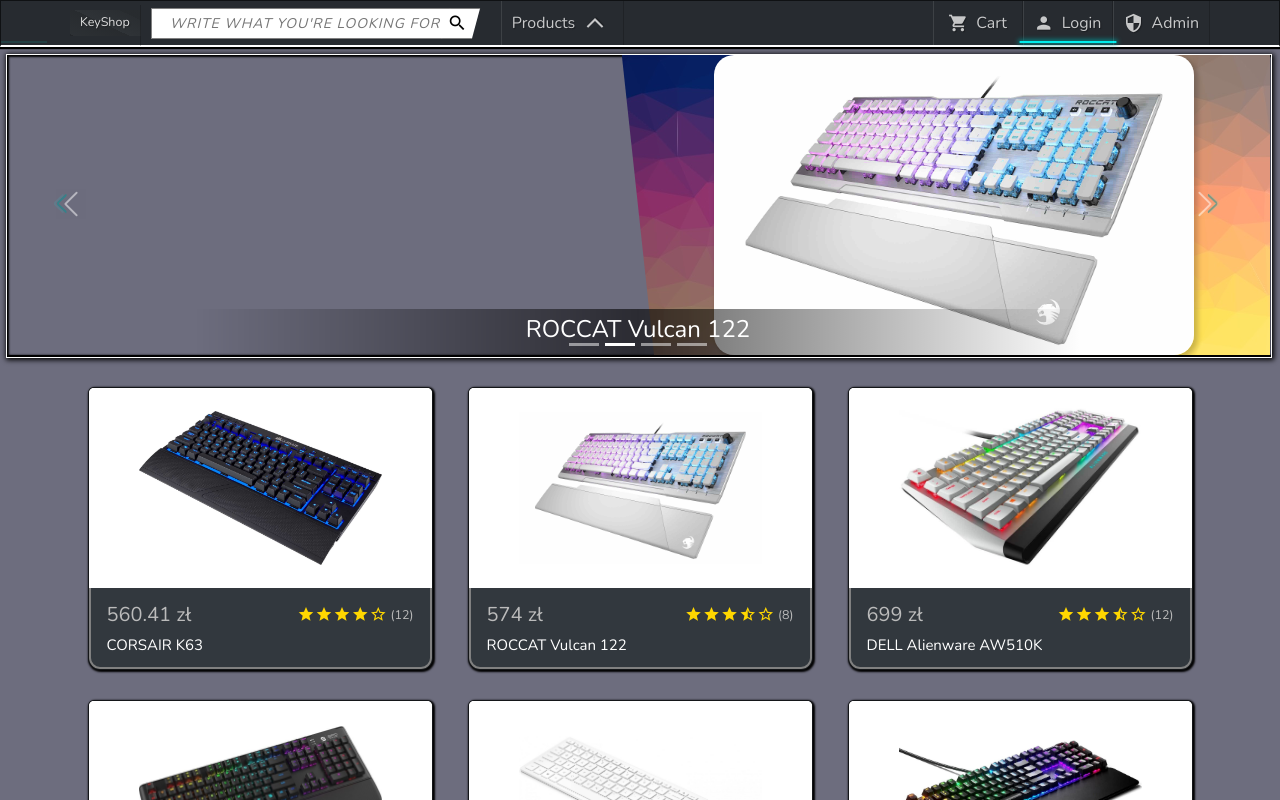
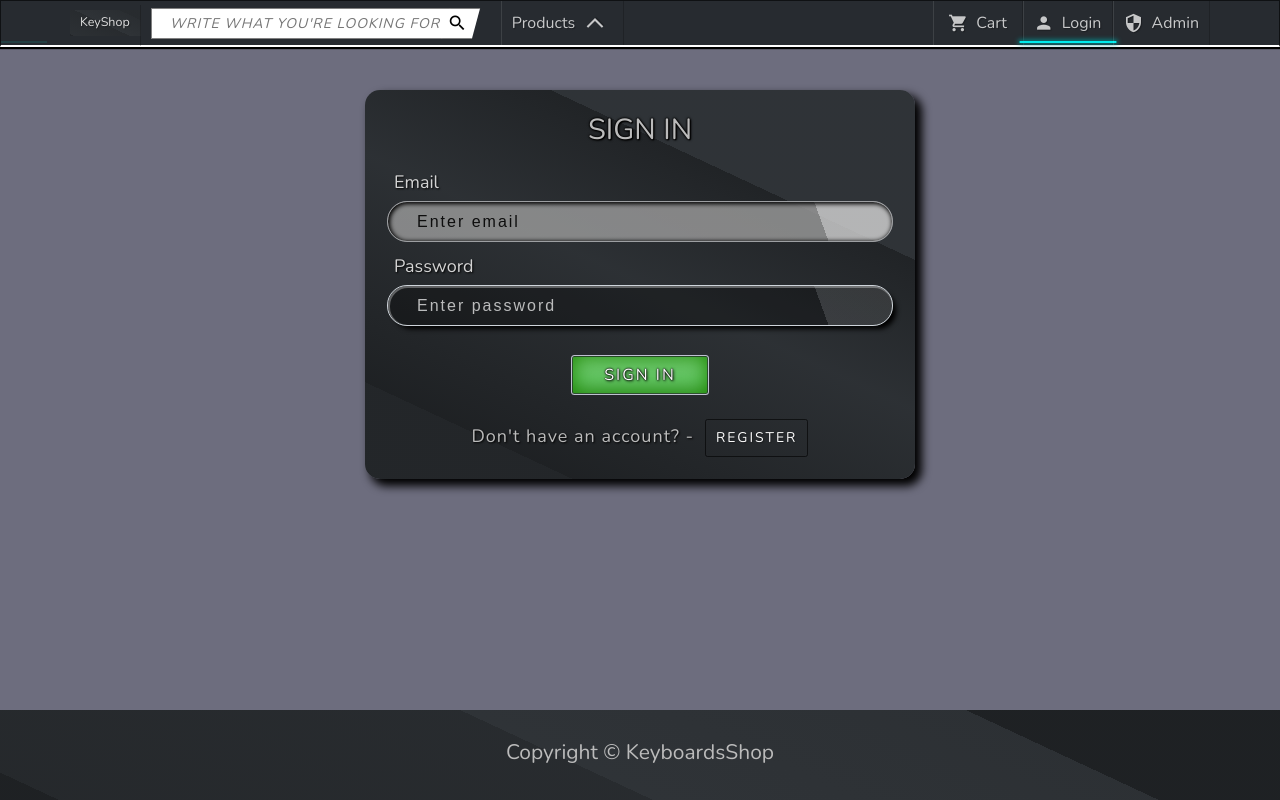
Before and after one commit to Michal-W-dev/Keyboards-shop_Angular, an Angular app: page /login in a window 1280 px wide. Shown: the top 800 px of the page. Built offline with nearby package versions, Linux system fonts and the light colour scheme.

Commit message:
Add login.component.

```diff
--- a/src/app/app-routing.module.ts
+++ b/src/app/app-routing.module.ts
@@ -1,5 +1,6 @@
 import { NgModule } from '@angular/core';
 import { RouterModule, Routes } from '@angular/router';
+import { LoginComponent } from './auth/feature/login/login.component';
 import { CartComponent } from './cart/feature/cart.component';
 import { HomeComponent } from './home/feature/home.component';
 import { ProductComponent } from './product/feature/product.component';
@@ -10,7 +11,8 @@
   { path: '', component: HomeComponent },
   { path: 'cart', component: CartComponent },
   { path: 'cart/:id', component: CartComponent },
-  { path: 'login', component: HomeComponent },
+  { path: 'login', component: LoginComponent },
+  { path: 'register', component: LoginComponent },
   { path: 'admin', component: HomeComponent },
   { path: 'product/:id', component: ProductComponent }
 ];
--- /dev/null
+++ b/src/app/auth/feature/login/login.component.html
@@ -0,0 +1,22 @@
+<div class="login" [ngClass]="{backgroundAnim}" useBackground>
+
+  <h1 class="title">Sign In</h1>
+
+  <Form [formGroup]="loginForm" (submit)="handleSubmit()">
+    <app-form-group [control]="getControl('email')" name="email" [autofocus]="true"></app-form-group>
+    <app-form-group [control]="getControl('password')" name="password"></app-form-group>
+
+    <app-popover title="Under Construction" offset="50, 20">
+      <button type='submit' class="btn btn-success btnSignIn"> Sign In </button>
+    </app-popover>
+  </Form>
+  <div class='row text-center'>
+    <div class="col">
+      <span class='span-new-customer'>Don't have an account? - </span>
+      <button class="btn btn-outline-secondary btnRegister" routerLink="/register">
+        Register
+      </button>
+    </div>
+  </div>
+</div>
+<app-message variant='info' [trigger]="showMsg">Authorization is not yet implemented</app-message>
--- /dev/null
+++ b/src/app/auth/feature/login/login.component.scss
@@ -0,0 +1,48 @@
+.login {
+  position: relative;
+  max-width: 550px;
+  margin: 4rem auto;
+  padding: 2.2rem;
+  border-radius: 15px;
+  text-align: start;
+  font-size: 1.8rem;
+  box-shadow: 6px 6px 10px 1px black;
+  background-size: 100%;
+  transition: background 0.9s;
+  .title {
+    text-align: center;
+    font-size: 2.9rem;
+    text-transform: uppercase;
+    margin-bottom: 1.5rem;
+    text-shadow: 1px 1px 1px black, 0 0 2px black;
+    filter: drop-shadow(0px 0px 1px black);
+  }
+  .btnSignIn {
+    display: block;
+    margin: 3rem auto 2.5rem;
+    padding: 0.6rem 3.1rem;
+    font-size: 1.6rem;
+    letter-spacing: 2px;
+    text-transform: uppercase;
+    text-shadow: 0 0 1px black, 0 0 2px black, 1px 1px 3px black;
+    box-shadow: inset 0px 0px 20px rgb(27, 136, 0), 0 0 0 1px rgba(230, 230, 250, 0.8);
+  }
+  .btnRegister {
+    font-size: 1.4rem;
+    color: white;
+    letter-spacing: 2px;
+    text-transform: uppercase;
+    margin-left: 5px;
+  }
+  .span-new-customer {
+    text-shadow: 1px 1px 2px black;
+    letter-spacing: 1px;
+    span {
+      color: white;
+    }
+  }
+  &.backgroundAnim {
+    background-position: 90%;
+    background-size: 400%;
+  }
+}
--- /dev/null
+++ b/src/app/auth/feature/login/login.component.ts
@@ -0,0 +1,30 @@
+import { ChangeDetectionStrategy, ChangeDetectorRef, Component, OnInit } from '@angular/core';
+import { FormControl, FormGroup } from '@angular/forms';
+
+@Component({
+  selector: 'app-login',
+  templateUrl: './login.component.html',
+  styleUrls: ['./login.component.scss'],
+  changeDetection: ChangeDetectionStrategy.OnPush
+})
+export class LoginComponent {
+  loginForm: FormGroup = new FormGroup({
+    email: new FormControl(''),
+    password: new FormControl('')
+  })
+  backgroundAnim = false;
+  showMsg = false;
+
+  constructor(private cd: ChangeDetectorRef) { }
+
+  handleSubmit() {
+    this.backgroundAnim = true;
+    setTimeout(() => { this.backgroundAnim = false; this.cd.markForCheck() }, 2000)
+
+    // Authorization is not yet implemented
+    this.showMsg = true;
+    console.log(this.loginForm.value);
+  }
+
+  getControl(inputName: string) { return this.loginForm.get(inputName) as FormControl }
+}
```
Also changed, not shown: src/app/app.module.ts (+5 -2 lines), 1 other file (tests, documents, lock files or other folders).
